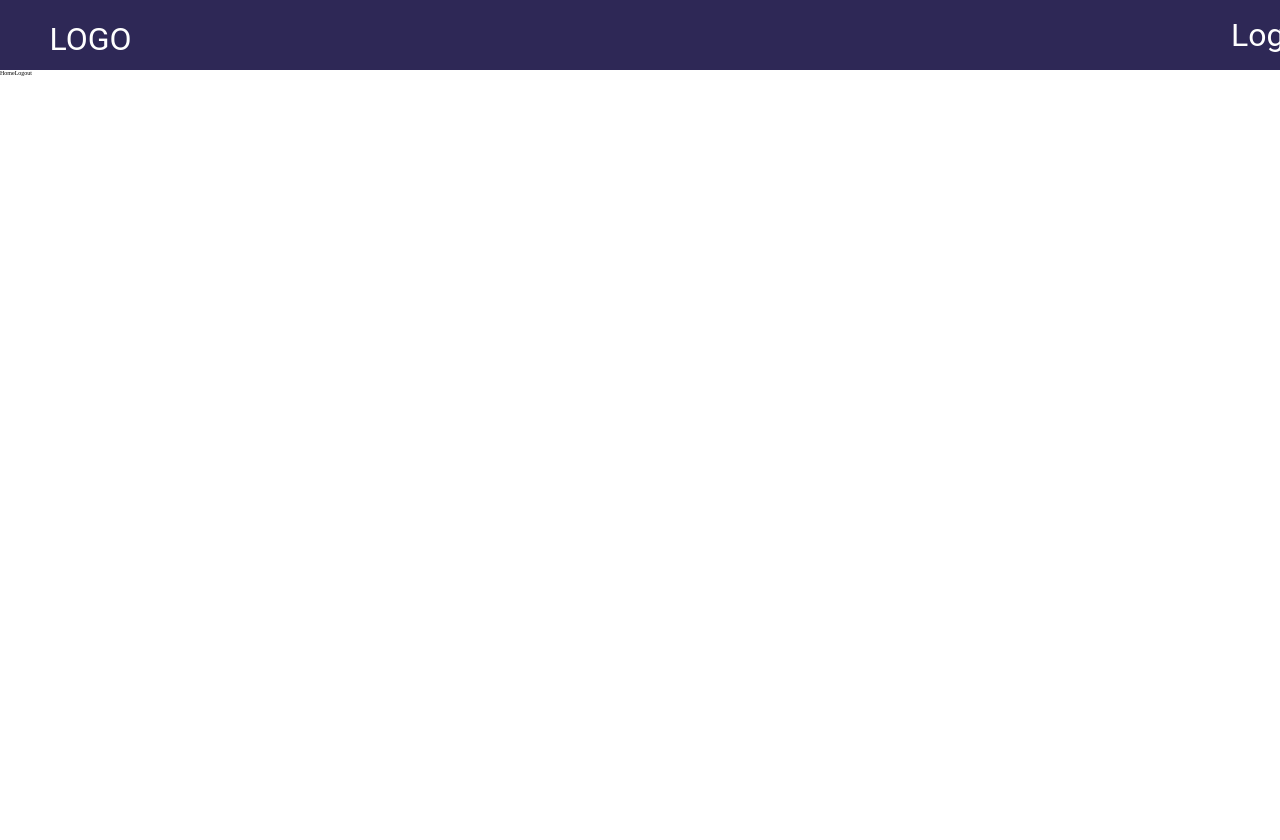
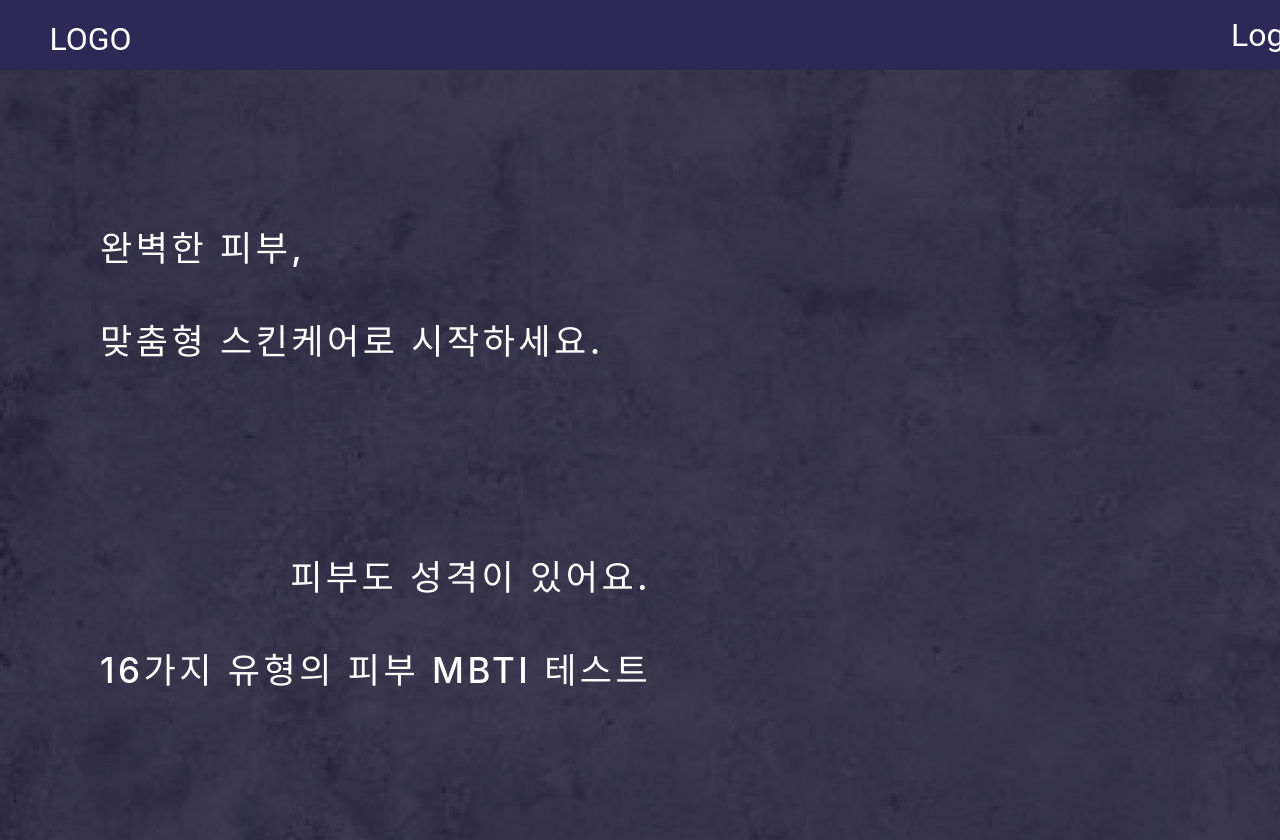
Before and after one commit to yes1sir/Yes1sir-Client, a React (Vite) app: page /HomeLogout in a window 1280 px wide. Shown: the top 840 px of the page. Before the commit the page ends 800 px from the top, so only its background shows below. Built offline with nearby package versions, Linux system fonts and the light colour scheme.

Commit message:
feat: HomeLogoutText 컴포넌트  구현

```diff
--- /dev/null
+++ b/src/components/HomeLogout/HomeLogoutText.jsx
@@ -0,0 +1,39 @@
+import { styled } from "styled-components";
+
+function HomeLogoutText() {
+  return (
+    <TextContainer>
+      <FirstText>
+        완벽한 피부, <br /> <br />
+        맞춤형 스킨케어로 시작하세요.
+      </FirstText>
+      <SecondText>
+        피부도 성격이 있어요. <br /> <br />
+        16가지 유형의 피부 MBTI 테스트
+      </SecondText>
+    </TextContainer>
+  );
+}
+
+export default HomeLogoutText;
+
+const TextContainer = styled.div`
+  display: flex;
+  flex-direction: column;
+  gap: 18.5rem;
+  margin-left: 10rem;
+  margin-top: 15rem;
+`;
+
+const FirstText = styled.p`
+  display: flex;
+  color: ${({ theme }) => theme.colors.w01};
+  ${({ theme }) => theme.fonts.M3_headline_normal};
+`;
+
+const SecondText = styled.p`
+  display: flex;
+  color: ${({ theme }) => theme.colors.w01};
+  text-align: right;
+  ${({ theme }) => theme.fonts.M3_headline_normal};
+`;
--- a/src/pages/HomeLogout/HomeLogout.jsx
+++ b/src/pages/HomeLogout/HomeLogout.jsx
@@ -1,5 +1,21 @@
+import { styled } from "styled-components";
+
+import HomeLogoutText from "@/components/HomeLogout/HomeLogoutText";
+
 function HomeLogout() {
-  return <div>HomeLogout</div>;
+  return (
+    <HomeLogoutWrapper>
+      <HomeLogoutText />
+    </HomeLogoutWrapper>
+  );
 }
 
 export default HomeLogout;
+
+const HomeLogoutWrapper = styled.main`
+  display: flex;
+  width: 144rem;
+  height: 100vh;
+  background-image: url("src/assets/images/bg.png");
+  background-size: cover;
+`;
--- a/src/styles/theme.js
+++ b/src/styles/theme.js
@@ -15,6 +15,14 @@ const fonts = {
     line-height: var(--Headline-Large-Line-Height, 40px); /* 125% */
     letter-spacing: var(--Headline-Large-Tracking, 0px);
   `,
+  M3_headline_normal: css`
+    font-family: Inter;
+    font-size: 35px;
+    font-style: normal;
+    font-weight: 500;
+    line-height: normal;
+    letter-spacing: 3.5px;
+  `,
 };
 
 const theme = {
```
Also changed, not shown: src/assets/images/bg.png (added).
